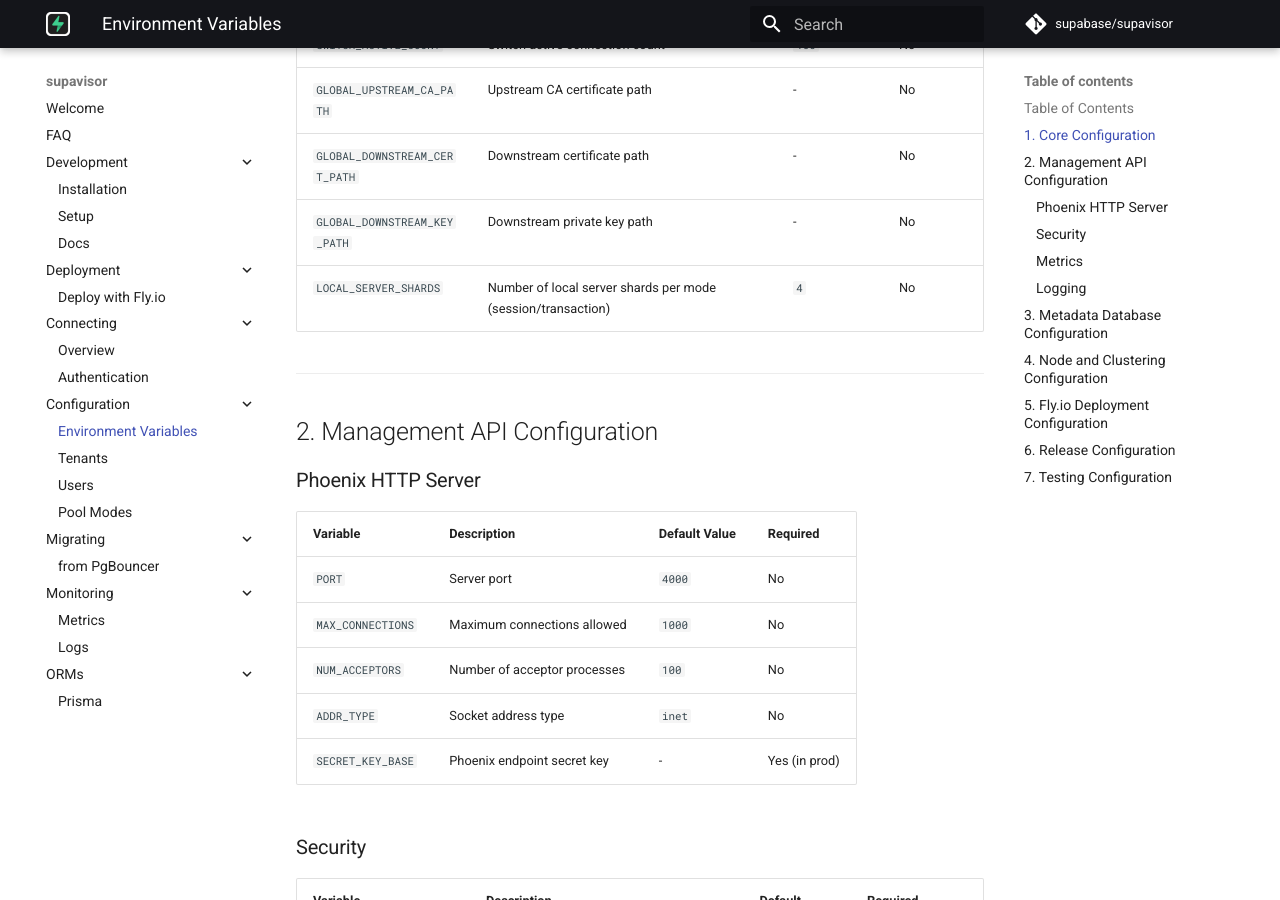
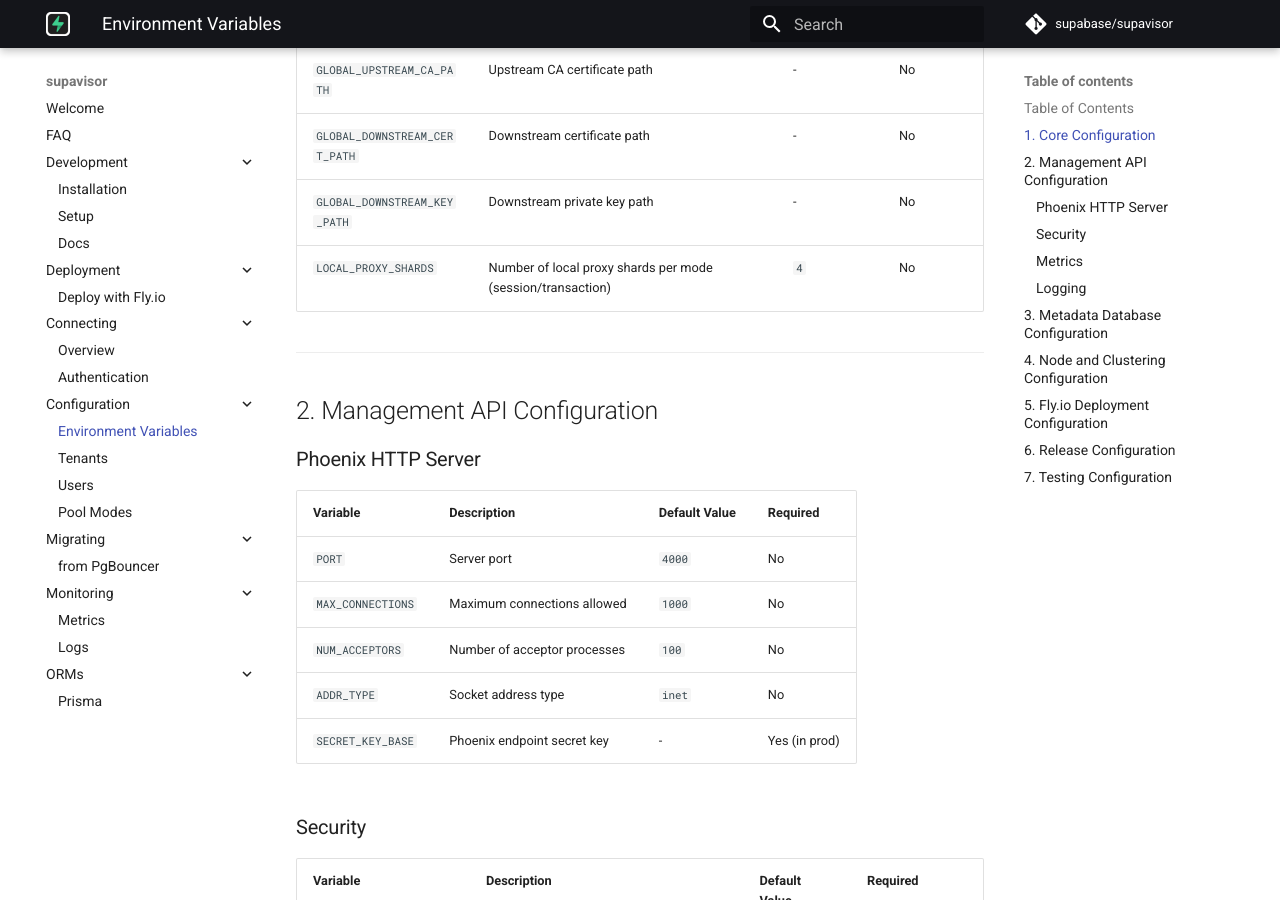
Before and after one commit to supabase/supavisor, an MkDocs documentation site: the page built from docs/configuration/env.md, in a window 1280 px wide and 900 px high, scrolled down 1158 px. Built offline with MkDocs 1.6.1 and Material for MkDocs 9.7.7, drawn with Linux system fonts in a browser that asks for light colours; comment, search, counter and statistics services are not loaded.

Commit message:
chore: renaming and fixes

```diff
--- a/docs/configuration/env.md
+++ b/docs/configuration/env.md
@@ -20,19 +20,19 @@
 
 ## 1. Core Configuration
 
-| Variable                      | Description                                                  | Default Value | Required |
-| ----------------------------- | ------------------------------------------------------------ | ------------- | -------- |
-| `PROXY_PORT_TRANSACTION`      | Transaction pool port                                        | `6543`        | No       |
-| `PROXY_PORT_SESSION`          | Session pool port                                            | `5432`        | No       |
-| `PROXY_PORT`                  | Internal proxy port                                          | `5412`        | No       |
-| `RECONNECT_ON_DB_CLOSE`       | Enable reconnection on close                                 | `false`       | No       |
-| `RECONNECT_RETRIES`           | Number of reconnection attempts. -1 for infinity             | `5`           | No       |
-| `SUBSCRIBE_RETRIES`           | Number of subscription retries                               | `20`          | No       |
-| `SWITCH_ACTIVE_COUNT`         | Switch active connection count                               | `100`         | No       |
-| `GLOBAL_UPSTREAM_CA_PATH`     | Upstream CA certificate path                                 | -             | No       |
-| `GLOBAL_DOWNSTREAM_CERT_PATH` | Downstream certificate path                                  | -             | No       |
-| `GLOBAL_DOWNSTREAM_KEY_PATH`  | Downstream private key path                                  | -             | No       |
-| `LOCAL_SERVER_SHARDS`         | Number of local server shards per mode (session/transaction) | `4`           | No       |
+| Variable                      | Description                                                 | Default Value | Required |
+| ----------------------------- | ----------------------------------------------------------- | ------------- | -------- |
+| `PROXY_PORT_TRANSACTION`      | Transaction pool port                                       | `6543`        | No       |
+| `PROXY_PORT_SESSION`          | Session pool port                                           | `5432`        | No       |
+| `PROXY_PORT`                  | Internal proxy port                                         | `5412`        | No       |
+| `RECONNECT_ON_DB_CLOSE`       | Enable reconnection on close                                | `false`       | No       |
+| `RECONNECT_RETRIES`           | Number of reconnection attempts. -1 for infinity            | `5`           | No       |
+| `SUBSCRIBE_RETRIES`           | Number of subscription retries                              | `20`          | No       |
+| `SWITCH_ACTIVE_COUNT`         | Switch active connection count                              | `100`         | No       |
+| `GLOBAL_UPSTREAM_CA_PATH`     | Upstream CA certificate path                                | -             | No       |
+| `GLOBAL_DOWNSTREAM_CERT_PATH` | Downstream certificate path                                 | -             | No       |
+| `GLOBAL_DOWNSTREAM_KEY_PATH`  | Downstream private key path                                 | -             | No       |
+| `LOCAL_PROXY_SHARDS`          | Number of local proxy shards per mode (session/transaction) | `4`           | No       |
 
 ---
 
```
Also changed, not shown: 4 other files.
